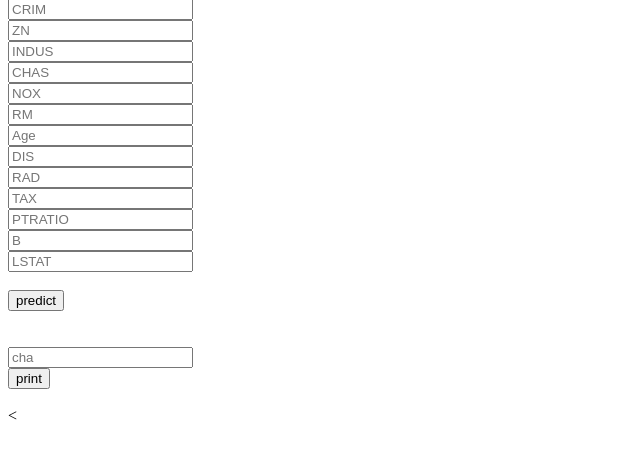
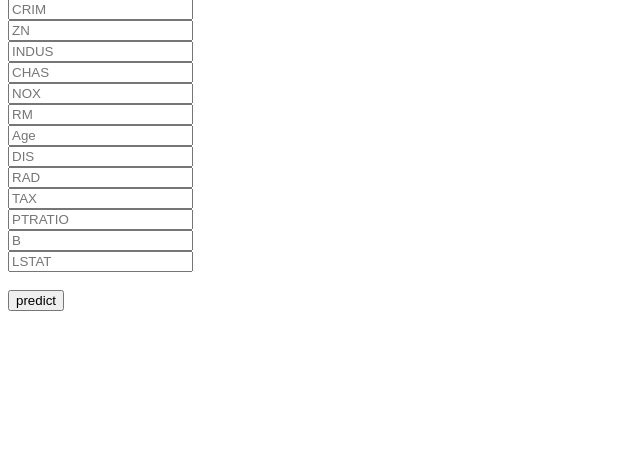
Before and after one commit to PRASHANT1-SAXENA/EndToEnd_Industrial_projects, a Flask app: page / in a window 1280 px wide. Shown: the part 81-540 px from the top of the page, without its empty margins (0-640 px from the left). Run offline with Flask 3, Linux system fonts and the light colour scheme; parts of the project's set-up code (start-up, migrations or seed data) failed here and were passed over.

Commit message:
modifing html file

```diff
--- a/End_to_End_projects/templates/home.html
+++ b/End_to_End_projects/templates/home.html
@@ -30,19 +30,6 @@
     </div>
     {{ prediction_text }}
 
-    <div>
-
-    <form action="{{ url_for('predict') }}" method="post">
-        <input type="text" name ="cha" placeholder="cha" required="required"><br>
-
-        <button type="print" class="btn ben-primary btn-large">print</button>
-    <form>
-        <br>
-        <br>
-
-
-    <
-
 
 
 </body>
```
